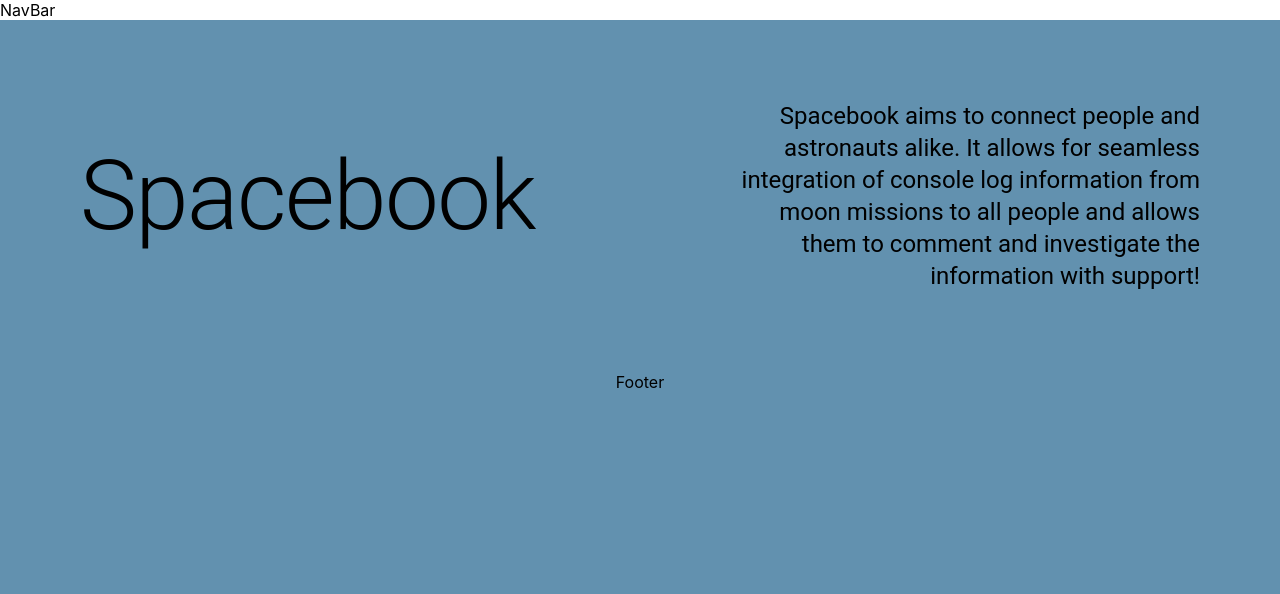
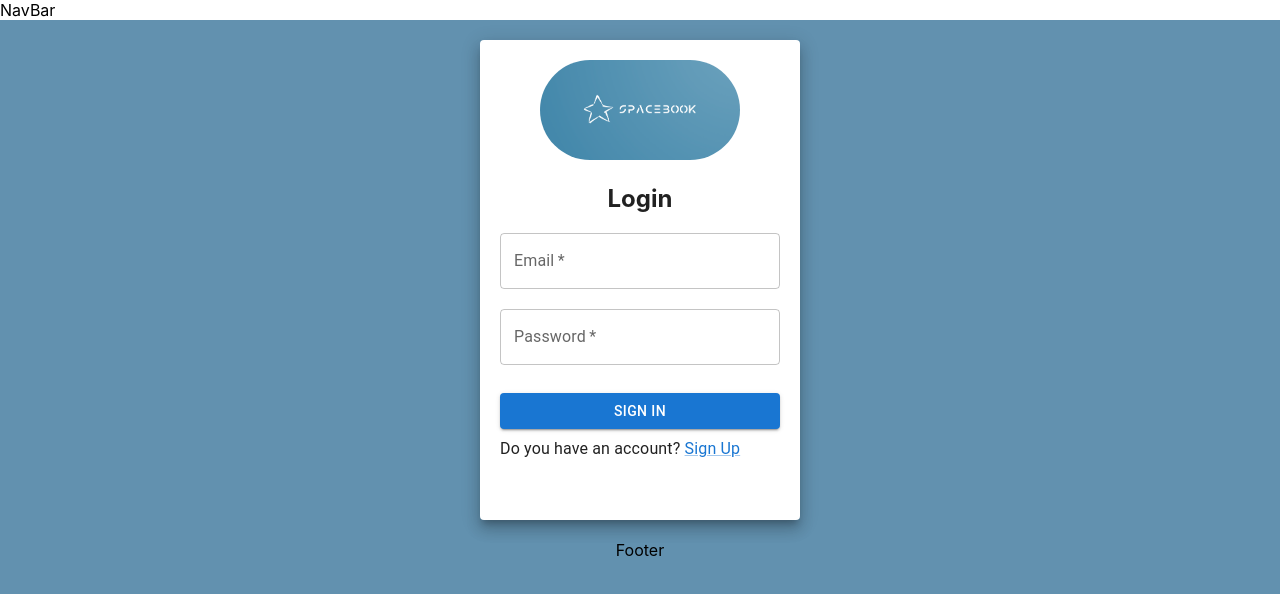
Before and after one commit to Gurmie12/nasa-space-apps-21, a React (Create React App) app in the folder frontend/: page /login in a window 1280 px wide. Before the commit this address led to /. Shown: the top 594 px of the page. Built offline with nearby package versions, Linux system fonts and the light colour scheme.

Commit message:
Add signup and login pages w/ styling.

```diff
--- a/frontend/package.json
+++ b/frontend/package.json
@@ -5,6 +5,8 @@
   "dependencies": {
     "@emotion/react": "^11.4.1",
     "@emotion/styled": "^11.3.0",
+    "@material-ui/core": "^5.0.0-beta.5",
+    "@material-ui/icons": "^4.11.2",
     "@mui/material": "^5.0.2",
     "@testing-library/jest-dom": "^5.14.1",
     "@testing-library/react": "^11.2.7",
--- a/frontend/src/App.js
+++ b/frontend/src/App.js
@@ -5,6 +5,8 @@ import HomePage from "./Components/HomePage/HomePage";
 import NavBar from "./Components/NavBar";
 import Footer from "./Components/Footer";
 import styled from "styled-components";
+import Signup from "./Components/Signup";
+import Login from "./Components/Login";
 
 function App() {
 
@@ -24,9 +26,21 @@ function App() {
             });
     }, []);
 
+    const routes = {
+        Signup: {
+            routePath: "/Signup",
+            component: Signup
+        },
+        Login: {
+            routePath: "/Login",
+            component: Login
+        }
+
+    };
+
     return (
         <Container>
-            <Router HomePage={HomePage} NavBar={NavBar} Footer={Footer} routes={null}/>
+            <Router HomePage={HomePage} NavBar={NavBar} Footer={Footer} routes={routes}/>
         </Container>
     );
 }
--- /dev/null
+++ b/frontend/src/Components/Login.js
@@ -0,0 +1,44 @@
+import React from 'react';
+import { Grid,Paper, Avatar, TextField, Button, Typography,Link } from '@material-ui/core'
+import LockOutlinedIcon from '@material-ui/icons/LockOutlined';
+import FormControlLabel from '@material-ui/core/FormControlLabel';
+import Checkbox from '@material-ui/core/Checkbox';
+import Logo from "../media/spacebook.png";
+
+const Login = (props) =>{
+
+    const paperStyle={padding:20,height:'55vh',width:280, margin:"20px auto"}
+    const avatarStyle={backgroundColor:'#6291af'}
+    const btnstyle={margin:'8px 0'}
+
+    return(
+        <Grid>
+            <Paper elevation={10} style={paperStyle}>
+                <Grid align='center'>
+                    <img src= {Logo} height={'100px'} width={'200px'} style={{borderRadius: '20rem'}}/>
+                    {/*<Avatar style={avatarStyle}><LockOutlinedIcon/></Avatar>*/}
+                    <h2>Login</h2>
+                </Grid>
+
+                <Grid>
+                    <Grid>
+                        <TextField label='Email' placeholder='Enter email' fullWidth required/>
+                    </Grid>
+                    <br/>
+                    <Grid>
+                        <TextField align='center' label='Password' placeholder='Enter password' type='password' fullWidth required/>
+                    </Grid>
+                </Grid>
+                <br/>
+                <Button type='submit' color='primary' variant="contained" style={btnstyle} fullWidth>Sign in</Button>
+                <Typography> Do you have an account? {''}
+                    <Link href="#">
+                        Sign Up
+                    </Link>
+                </Typography>
+            </Paper>
+        </Grid>
+    )
+};
+
+export default Login;
--- /dev/null
+++ b/frontend/src/Components/Signup.js
@@ -0,0 +1,56 @@
+import React from 'react'
+import {Grid, Paper, Avatar, Typography, TextField, Button, FormHelperText} from '@material-ui/core'
+import {Box} from "@mui/material";
+import Logo from "../media/spacebook.png";
+
+const Signup = () => {
+    const paperStyle = { padding: '30px 20px', width: 600, margin: "20px auto" }
+    const headerStyle = { margin: 0 }
+    const avatarStyle = { backgroundColor: '#1bbd7e' }
+    const marginTop = { marginTop: 5 }
+    return (
+        <Grid>
+            <Paper elevation={20} style={paperStyle}>
+                <Grid align='center'>
+                    <img src= {Logo} height={'100px'} width={'200px'} style={{borderRadius: '20rem'}}/>
+                    <h2 style={headerStyle}>Sign Up</h2>
+                    <Typography variant='h6' gutterBottom>Please fill this form to create an account !</Typography>
+                </Grid>
+                <Grid container rowSpacing={5} columnSpacing={{md: 3 }}>
+                    <Grid item md={6}>
+                        <TextField fullWidth label='Username'  placeholder="Create a username" />
+                    </Grid>
+                    <Grid item md={6}>
+                        <TextField fullWidth label='Email' placeholder="Enter your email" />
+                    </Grid>
+                    <Grid item md={6}>
+                        <TextField fullWidth label='First Name' placeholder="Enter your first name" />
+                    </Grid>
+                    <Grid item md={6}>
+                        <TextField fullWidth label='Last Name' placeholder="Enter your last name" />
+                    </Grid>
+                    <Grid item md={6}>
+                        <TextField fullWidth label='Country' placeholder="Enter your country" />
+                    </Grid>
+                    <Grid item md={6}>
+                        <TextField fullWidth label='Occupation' placeholder="Enter your occupation" />
+                    </Grid>
+                    <Grid item md={6}>
+                        <TextField fullWidth label='Password' placeholder="Enter your password"/>
+                    </Grid>
+                    <Grid item md={6}>
+                        <TextField fullWidth label='Confirm Password' placeholder="Confirm your password"/>
+                    </Grid>
+                </Grid>
+                <Grid align='center' paddingTop={'30px'}>
+
+                    <Box textAlign={'center'}>
+                        <Button type='submit' variant='contained' color='primary'>Sign up</Button>
+                    </Box>
+                </Grid>
+            </Paper>
+        </Grid>
+    )
+}
+
+export default Signup;
```
Also changed, not shown: frontend/src/media/spacebook.png (added), 1 other file (tests, documents, lock files or other folders).
